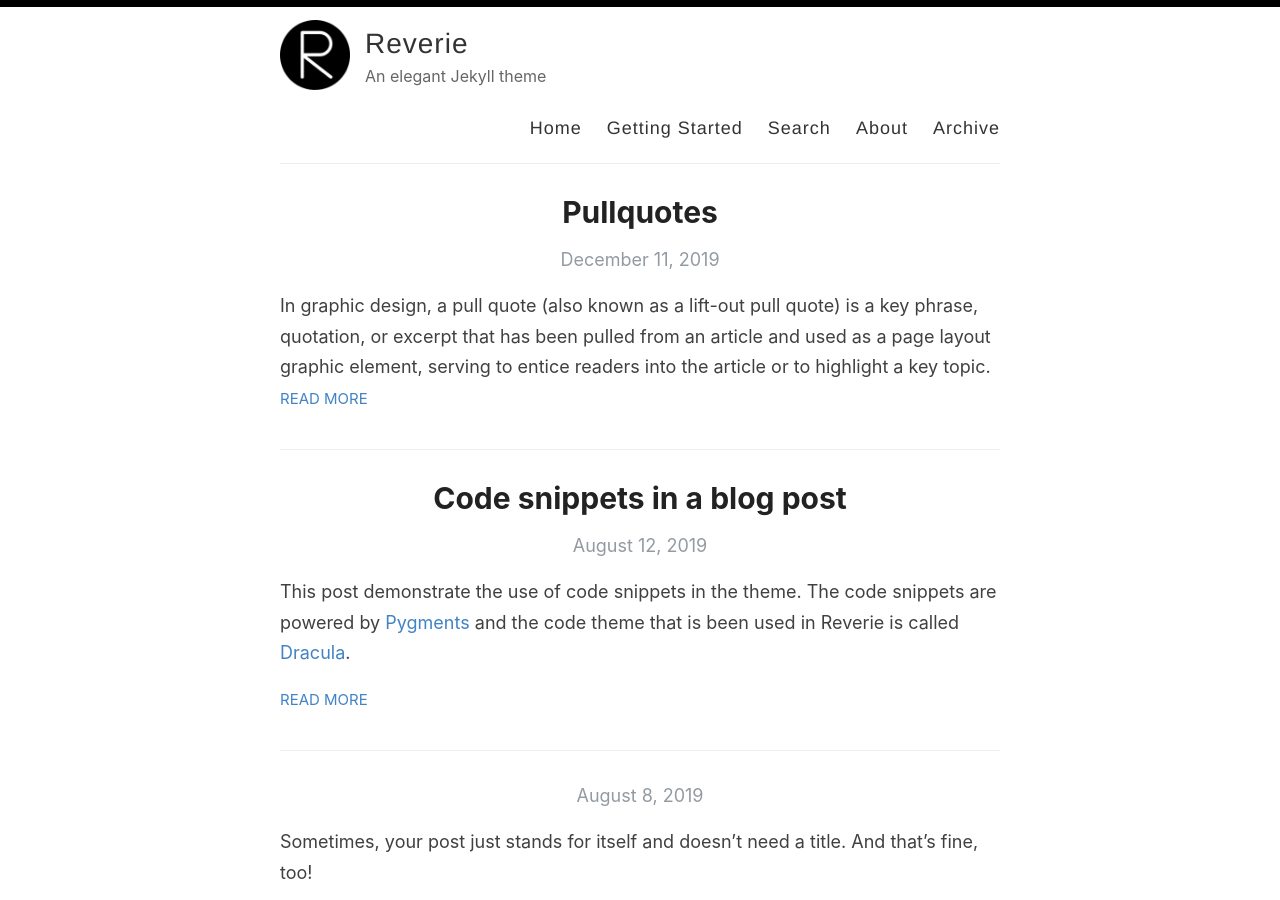
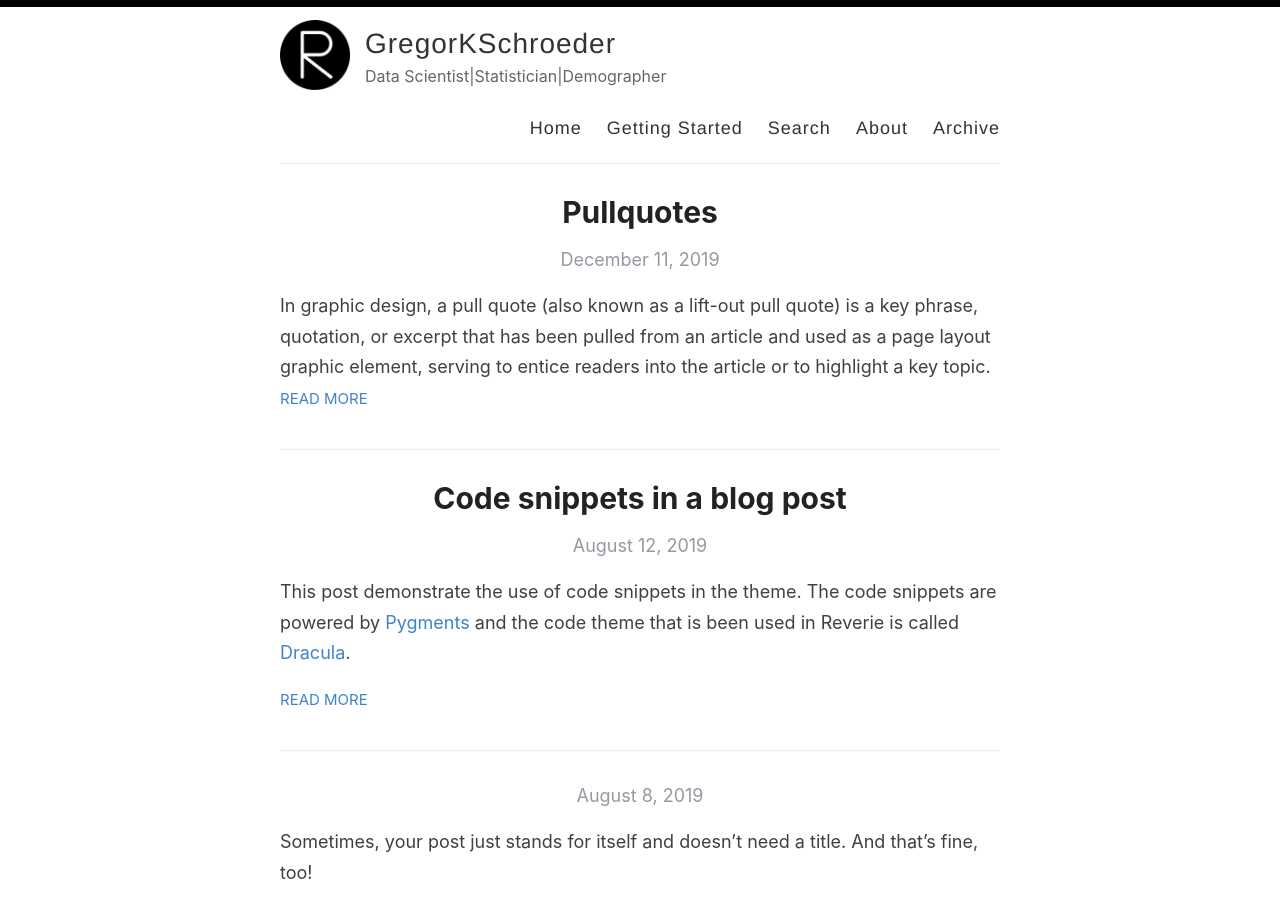
Before and after one commit to gregorkschroeder/gregorkschroeder.github.io, a Jekyll site: the page built from index.html, in a window 1280 px wide and 900 px high. Built offline with Jekyll 4.4.1, drawn with Linux system fonts in a browser that asks for light colours; the list of posts is cut into pages by our own code.

Commit message:
Update _config.yml

```diff
--- a/_config.yml
+++ b/_config.yml
@@ -3,13 +3,13 @@
 #
 
 # Name of your site (displayed in the header)
-name: Reverie
+name: GregorKSchroeder
 
 # Name of the author
-author: Gregor Schroeder
+author: Gregor King Schroeder
 
 # Short bio or description (displayed in the header)
-description: An elegant Jekyll theme
+description: Data Scientist|Statistician|Demographer
 
 # URL of your avatar or profile pic (you could use your GitHub profile pic)
 avatar: /images/reverie.png
```
